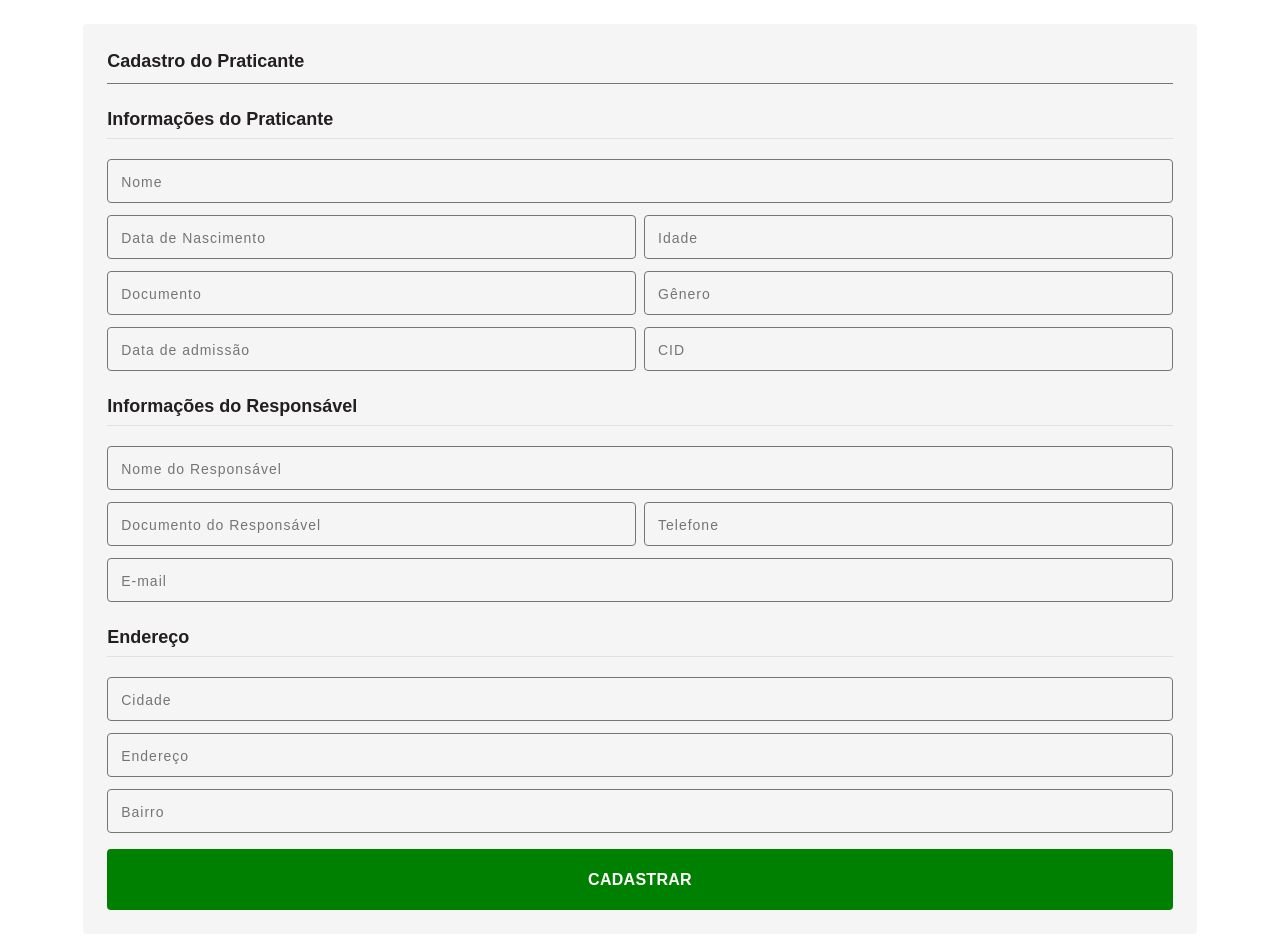
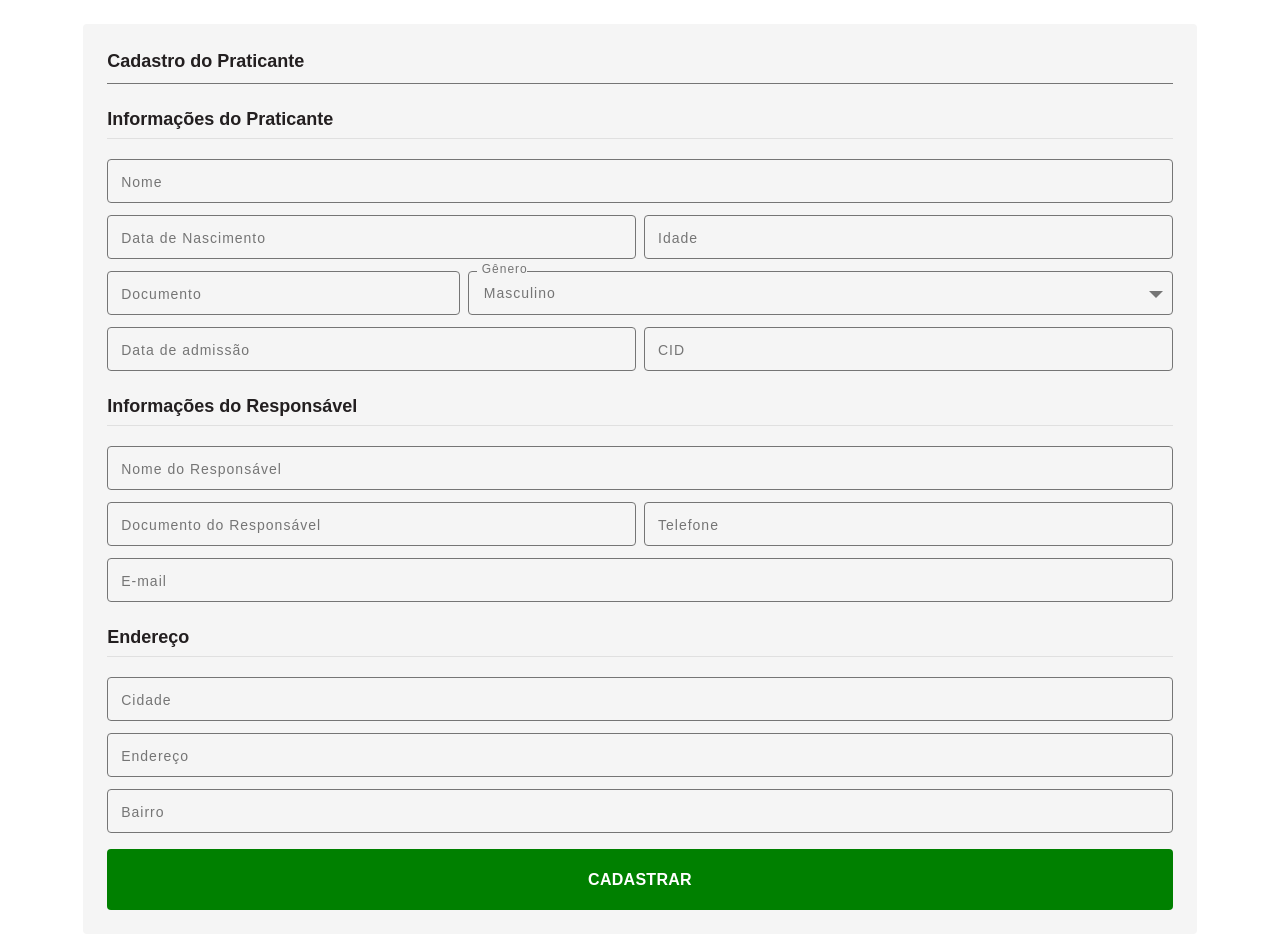
Before and after one commit to yovanycunha/equo-center-front, a Next.js app: page /praticante in a window 1280 px wide. Built offline with nearby package versions, Linux system fonts and the light colour scheme.

Commit message:
componenete Select no campo de Genero - sprint4

```diff
--- a/src/app/praticante/page.tsx
+++ b/src/app/praticante/page.tsx
@@ -2,12 +2,14 @@
 
 import { useForm } from "react-hook-form";
 import scss from "./page.module.scss";
-import { IPraticante } from "./types";
+import { EGenero, IPraticante } from "./types";
 import Input from "@/components/Input/Input";
 import { useDispatch, useSelector } from "react-redux";
 import Button from "@/components/Button/Button";
 import { RootState } from "@/redux";
 import { useEffect } from "react";
+import Select from "@/components/Select/Select";
+import Option from "@/components/Option/Option";
 
 export default function CadastroPraticante() {
   const dispatch = useDispatch();
@@ -25,8 +27,10 @@ export default function CadastroPraticante() {
     setValue,
     reset,
     setError,
+    clearErrors,
   } = useForm<IPraticante>({
     mode: "onBlur",
+    defaultValues: { genero: EGenero.Masculino },
   });
 
   const nomeRef = register("nome", {
@@ -148,6 +152,19 @@ export default function CadastroPraticante() {
       .replace(/(\d{4})(\d)/, "$1");
   };
 
+  const renderOptions = () =>
+    (Object.keys(EGenero) as Array<keyof typeof EGenero>)
+      .map((gender, index) => (
+        <Option
+          key={`${gender + index}`}
+          value={gender}
+          selected={watch("genero") === gender}
+        >
+          {gender}
+        </Option>
+      ))
+      .reverse();
+
   useEffect(() => {
     setValue("dataAdmissao", normalizeDate(admissaoValue));
     setValue("dataNascimento", normalizeDate(nascimentoValue));
@@ -213,7 +230,31 @@ export default function CadastroPraticante() {
                 className={scss.nameInput}
               />
 
-              <Input
+              <Select
+                arrow
+                value={watch("genero")}
+                errors={!!errors.genero}
+                label="Gênero"
+                onChange={(value: keyof typeof EGenero) =>
+                  setValue("genero", value)
+                }
+                errorMessage="Gênero é um campo obrigatório."
+                onBlur={() => {
+                  if (!watch("genero")) {
+                    setError("genero", {
+                      type: "manual",
+                      message: "Gênero é um campo obrigatório",
+                    });
+                  }
+                }}
+                onFocus={() => {
+                  clearErrors("genero");
+                }}
+              >
+                {renderOptions()}
+              </Select>
+
+              {/* <Input
                 name={generoRef.name}
                 placeholder="Gênero"
                 inputref={generoRef.ref}
@@ -223,7 +264,7 @@ export default function CadastroPraticante() {
                 errors={errors.genero && true}
                 errorMessage={errors.genero?.message}
                 className={scss.nameInput}
-              />
+              /> */}
             </div>
 
             <div className={scss.inlineGroup}>
--- a/src/app/praticante/types.ts
+++ b/src/app/praticante/types.ts
@@ -1,10 +1,16 @@
+export enum EGenero {
+  Masculino = "Masculino",
+  Feminino = "Feminino",
+  Outro = "Outro",
+}
+
 export interface IPraticante {
   nome: string;
   dataAdmissao: string;
   CID: string;
   dataNascimento: string;
   idade: string;
-  genero: "Masculino" | "Feminino" | "Outro";
+  genero: keyof typeof EGenero;
   documento: string;
 
   nomeResponsavel: string;
```
